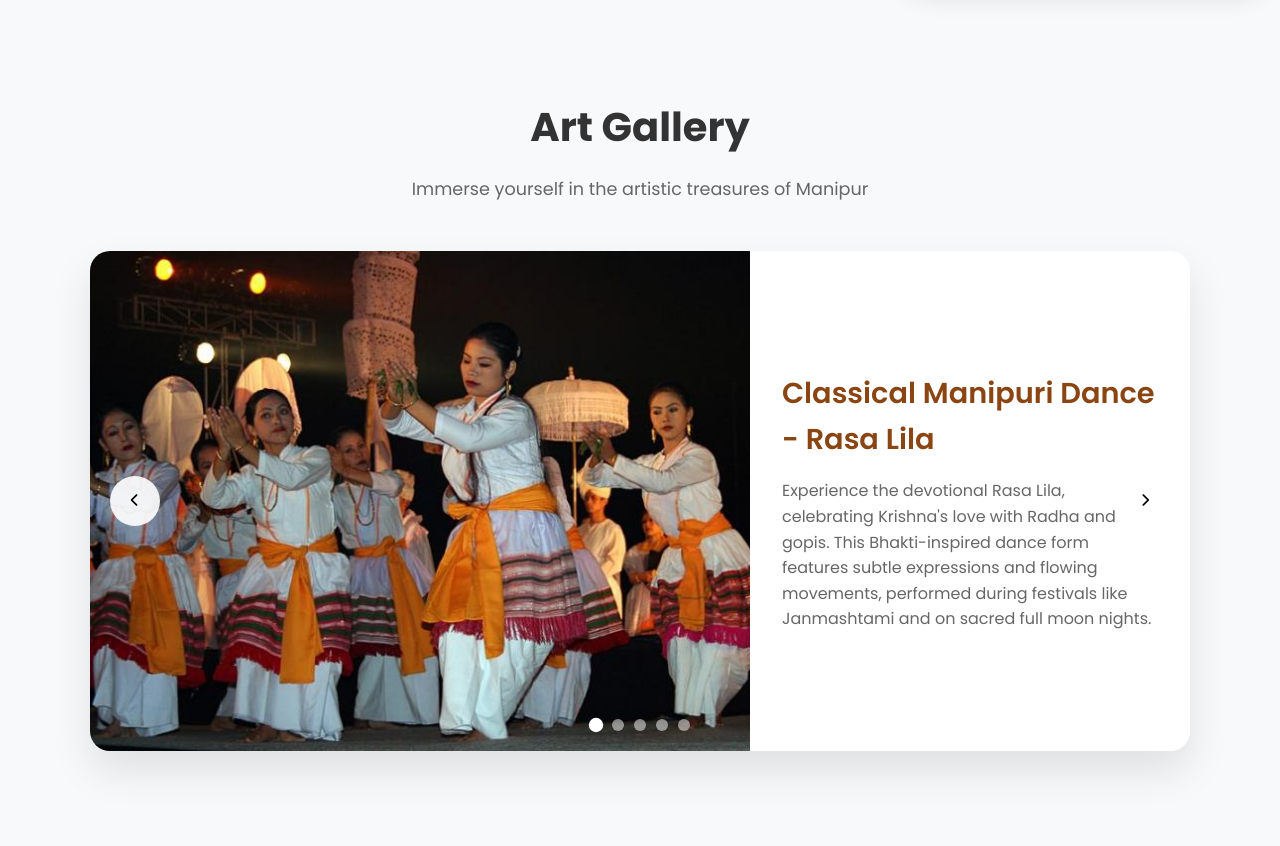
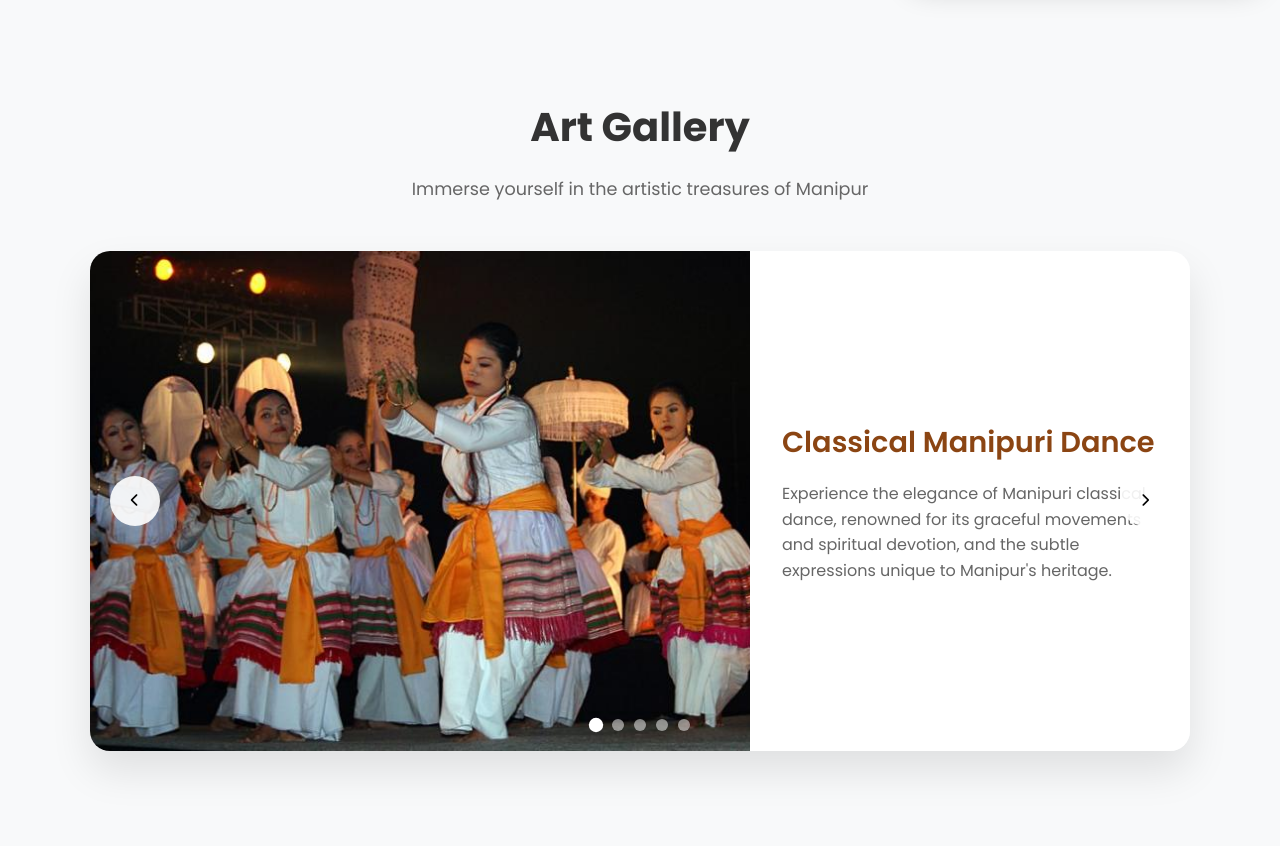
Before and after one commit to Apratim08/manipur-virtual-gallery, a Flask app: page / in a window 1280 px wide. Shown: the part 801-1647 px from the top of the page. Run offline with Flask 3, Linux system fonts and the light colour scheme.

Commit message:
Slow down gallery carousel auto-play to 15 seconds
- Changed carousel slide timing from 5 seconds to 15 seconds
- Gives visitors more time to read the detailed cultural descriptions
- Improves user experience for content consumption

```diff
--- a/static/js/script.js
+++ b/static/js/script.js
@@ -13,7 +13,7 @@ document.addEventListener('DOMContentLoaded', function() {
     // Auto-play carousel
     setInterval(() => {
         changeSlide(1);
-    }, 5000);
+    }, 15000);
 
     // Initialize chatbot
     initializeChatbot();
--- a/templates/index.html
+++ b/templates/index.html
@@ -52,15 +52,15 @@
                     <div class="carousel-slide active">
                         <img src="{{ url_for('static', filename='images/manipur_dance.jpg') }}" alt="Traditional Indian Classical Dance">
                         <div class="slide-content">
-                            <h3>Classical Manipuri Dance - Rasa Lila</h3>
-                            <p>Experience the devotional Rasa Lila, celebrating Krishna's love with Radha and gopis. This Bhakti-inspired dance form features subtle expressions and flowing movements, performed during festivals like Janmashtami and on sacred full moon nights.</p>
+                            <h3>Classical Manipuri Dance</h3>
+                            <p>Experience the elegance of Manipuri classical dance, renowned for its graceful movements and spiritual devotion, and the subtle expressions unique to Manipur's heritage.</p>
                         </div>
                     </div>
 
                     <div class="carousel-slide">
                         <img src="{{ url_for('static', filename='images/manipur_pottery.jpg') }}" alt="Traditional Indian Pottery">
                         <div class="slide-content">
-                            <h3>Traditional Pottery - Andro Village Heritage</h3>
+                            <h3>Traditional Pottery</h3>
                             <p>Witness the ancient paddle and anvil technique from famous pottery villages like Andro and Thongjao. These hand-crafted vessels serve ceremonial purposes in Lai Haraoba festivals and traditional healing rituals, preserving serpentine stone clay traditions.</p>
                         </div>
                     </div>
@@ -69,7 +69,7 @@
                         <img src="{{ url_for('static', filename='images/handloom.jpg') }}" alt="Traditional Indian Handloom">
                         <div class="slide-content">
                             <h3>Traditional Handloom Textiles</h3>
-                            <p>Discover the intricate handwoven textiles that showcase generations of Manipuri craftsmanship. These textiles reflect the cultural heritage passed down through tribal and Vaishnavite traditions, featuring designs that tell stories of devotion and community.</p>
+                            <p>Discover the intricate handwoven textiles that showcase generations of Manipuri craftsmanship. These textiles reflect the cultural heritage passed down through tribal traditions, featuring designs that tell stories of devotion and community.</p>
                         </div>
                     </div>
 
```
